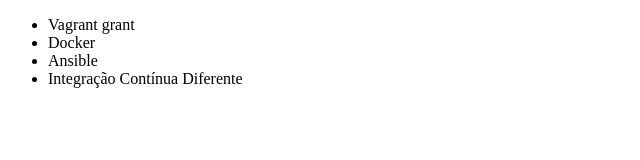
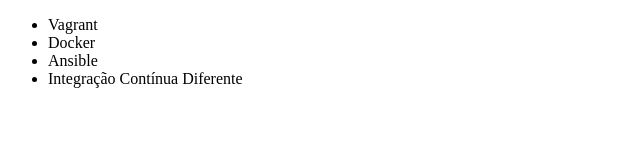
Before and after one commit to GuilhermeAmbrosio/alura-git, a plain HTML site: page index.html in a window 1280 px wide. Shown: the full height of the page, 0-640 px from the left. Drawn offline with Linux system fonts and the light colour scheme.

Commit message:
Alteracao no nome do curso Vagrant

```diff
--- a/index.html
+++ b/index.html
@@ -6,7 +6,7 @@
 </head>
 <body>
     <ul>
-        <li>Vagrant grant</li>
+        <li>Vagrant</li>
         <li>Docker</li>
         <li>Ansible</li>
         <li>Integração Contínua Diferente</li>
```
